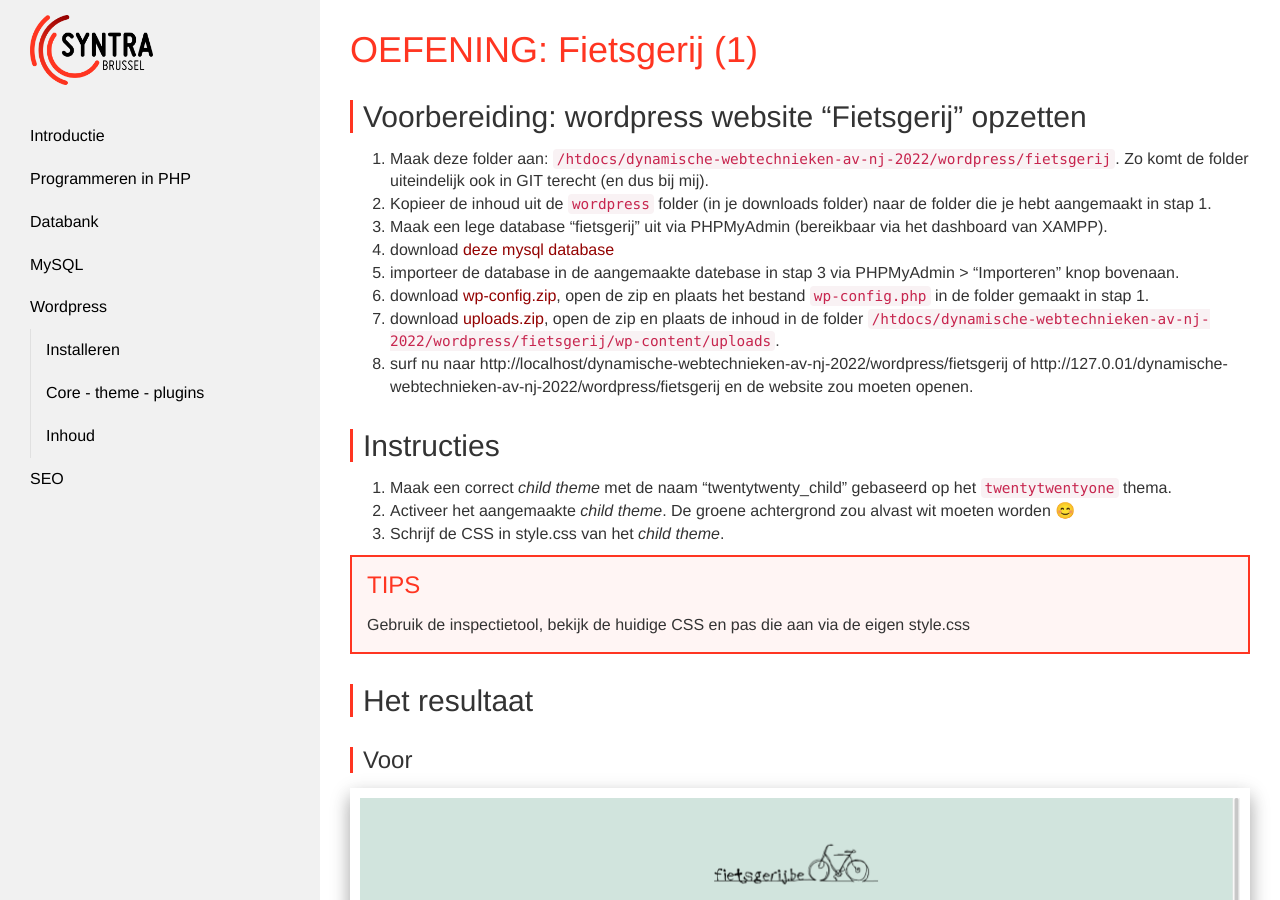
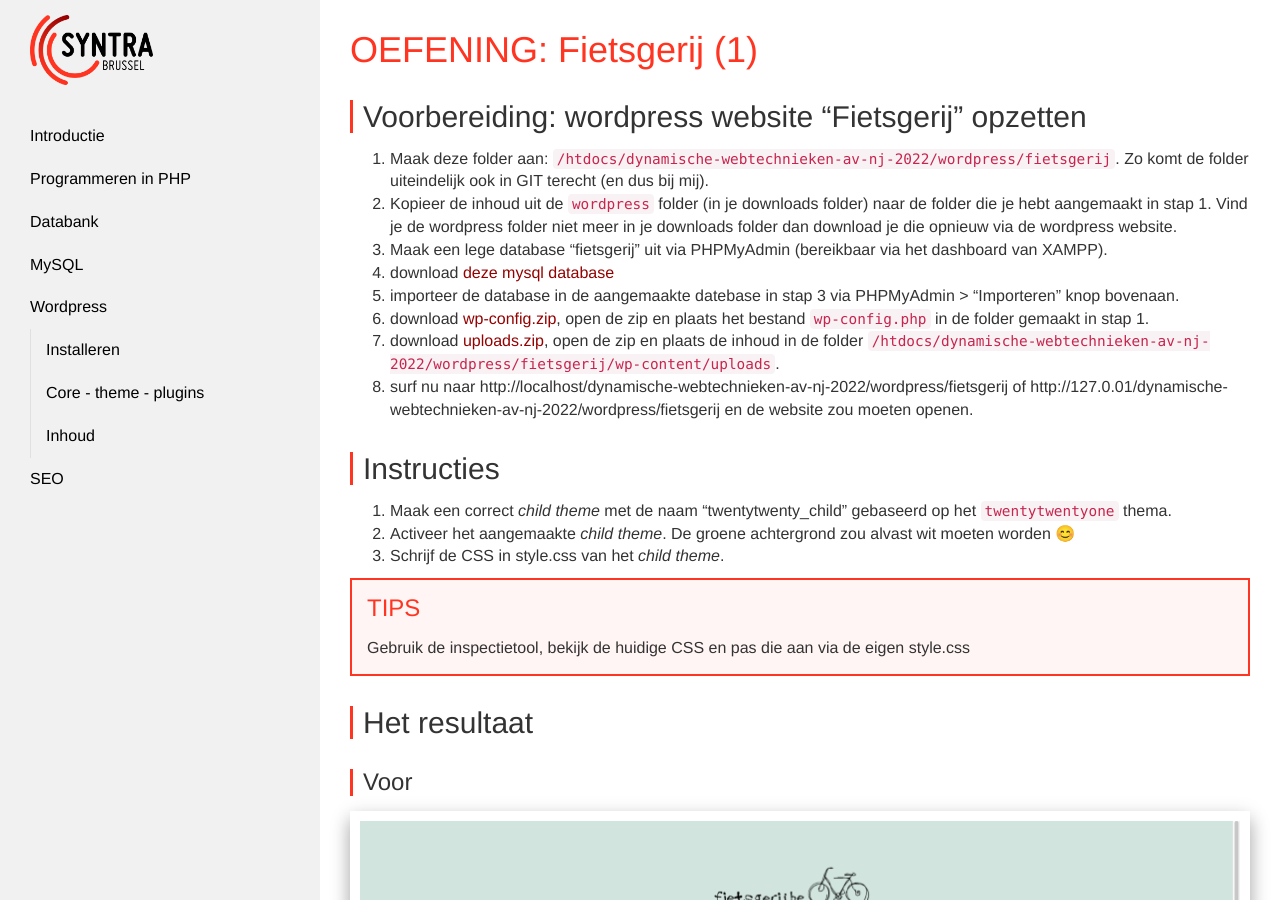
Before and after one commit to Syntra-Brussel/dynamische-webtechnieken, a Jekyll site: the page built from wordpress/oefening-fietsgerij-deel-1.md, in a window 1280 px wide and 900 px high. Built offline with Jekyll 4.4.1, drawn with Linux system fonts in a browser that asks for light colours; nearby versions of some CDN libraries; a script that is not in the unit is left out.

Commit message:
Update oefening-fietsgerij-deel-1.md

```diff
--- a/wordpress/oefening-fietsgerij-deel-1.md
+++ b/wordpress/oefening-fietsgerij-deel-1.md
@@ -6,7 +6,7 @@ collection: wordpress
 ---
 ## Voorbereiding: wordpress website "Fietsgerij" opzetten
 1. Maak deze folder aan: <code>/htdocs/dynamische-webtechnieken-av-nj-2022/wordpress/fietsgerij</code>. Zo komt de folder uiteindelijk ook in GIT terecht (en dus bij mij).
-2. Kopieer de inhoud uit de <code>wordpress</code> folder (in je downloads folder) naar de folder die je hebt aangemaakt in stap 1.
+2. Kopieer de inhoud uit de <code>wordpress</code> folder (in je downloads folder) naar de folder die je hebt aangemaakt in stap 1. Vind je de wordpress folder niet meer in je downloads folder dan download je die opnieuw via de wordpress website.
 3. Maak een lege database "fietsgerij" uit via PHPMyAdmin (bereikbaar via het dashboard van XAMPP).
 4. download <a href="fietsgerij/database.sql">deze mysql database</a>
 5. importeer de database in de aangemaakte datebase in stap 3 via PHPMyAdmin > "Importeren" knop bovenaan.
```
